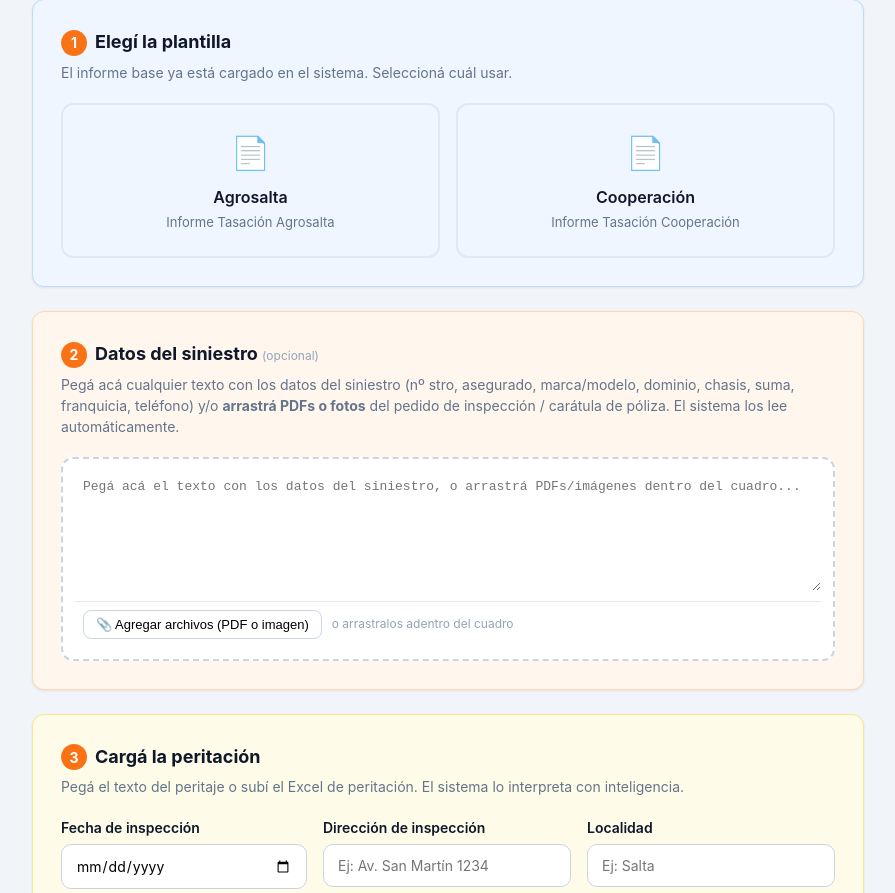
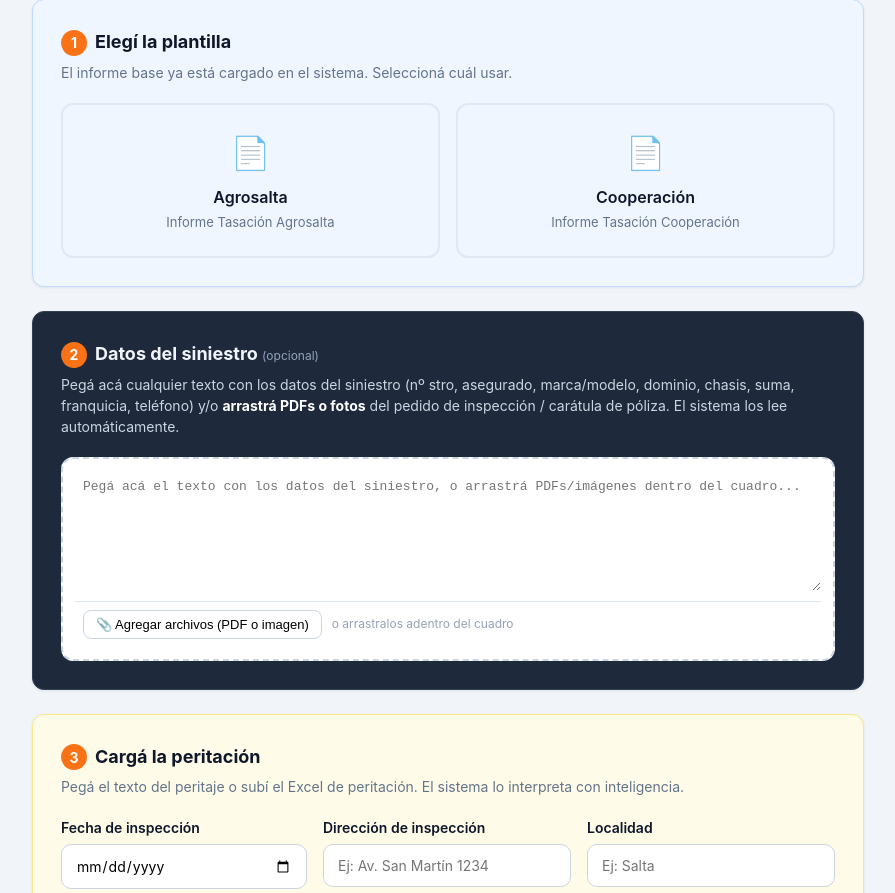
Before and after one commit to estudiodag/Informe-automatizado, a Flask app: page / in a window 1280 px wide. Shown: the part 127-1020 px from the top of the page, without its empty margins (192-1087 px from the left). Run offline with Flask 3, Linux system fonts and the light colour scheme; the visitor is signed in with stand-in values (Sample User, id 1).

Commit message:
Add files via upload

```diff
--- a/templates/index.html
+++ b/templates/index.html
@@ -135,7 +135,16 @@
   @media (max-width: 560px) { .plantilla-grid { grid-template-columns: 1fr; } }
 
   /* Dropzone unificado: textarea + archivos */
-  .card-paso-siniestro { background: #fff7ed; border-color: #fed7aa; }
+  .card-paso-siniestro {
+    background: #1e293b;     /* gris oscuro (slate-800) */
+    border-color: #334155;   /* slate-700 */
+    color: #f1f5f9;          /* texto claro */
+  }
+  .card-paso-siniestro h2 { color: #f1f5f9; }
+  .card-paso-siniestro p.desc { color: #cbd5e1; }
+  .card-paso-siniestro .optional { color: #94a3b8; }
+  .card-paso-siniestro strong { color: #ffffff; }
+  .card-paso-siniestro .dz-hint { color: #94a3b8; }
   .dropzone-mix {
     border: 2px dashed #cbd5e1; border-radius: 12px;
     padding: 12px; background: white;
```
